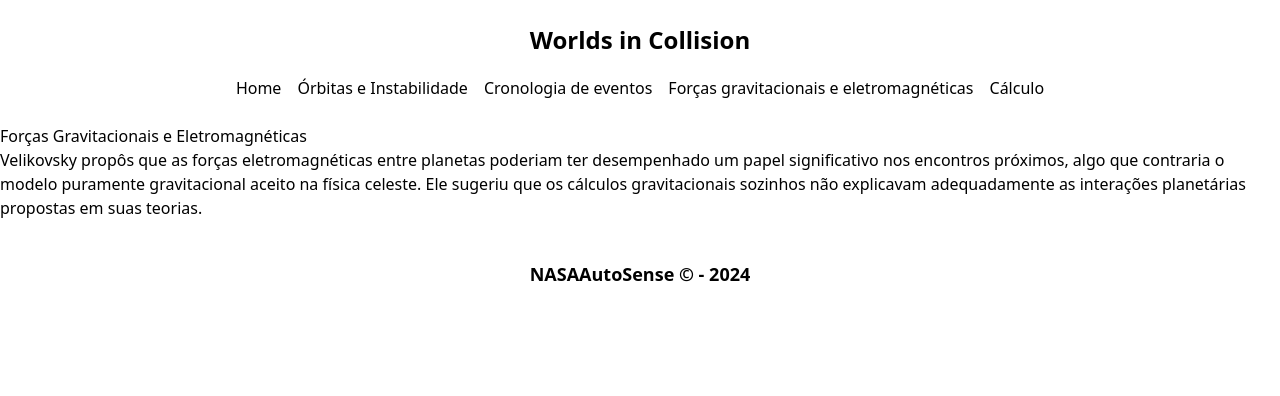
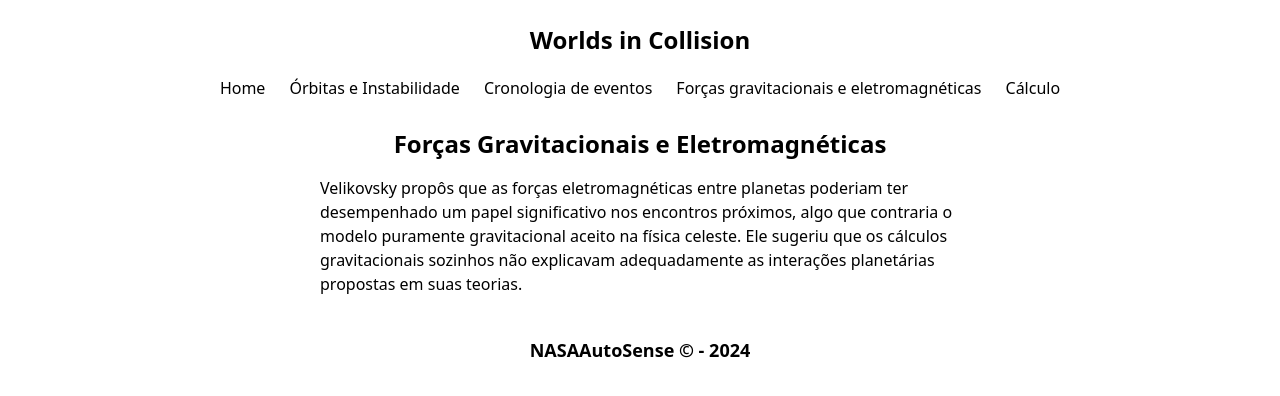
Before and after one commit to Erick0105/CP5-Front, a Next.js app in the folder worlds-collision/: page /forcas in a window 1280 px wide. Shown: the top 396 px of the page. Built offline with nearby package versions, Linux system fonts and the light colour scheme.

Commit message:
css outras paginas

```diff
--- a/worlds-collision/src/app/calculo/page.tsx
+++ b/worlds-collision/src/app/calculo/page.tsx
@@ -3,7 +3,7 @@ import React from 'react'
 export default function Calculo() {
   return (
     // adicionar imagem via API
-    <main>
+    <main className="conteudo">
         <h1>Velocidade e Trajetória de Vênus</h1>
 
         <h3>Velikovsky propôs que Vênus teria sido expulsa de Júpiter como um cometa e, em seguida, passou perto da Terra antes de se estabelecer na sua órbita atual. Isso teria ocorrido num curto período de tempo, algo que desafiava as equações de mecânica orbital clássica, que sugerem que as mudanças de órbita de planetas e corpos celestes são lentas e estáveis.</h3>
--- a/worlds-collision/src/app/eventos/page.tsx
+++ b/worlds-collision/src/app/eventos/page.tsx
@@ -3,7 +3,7 @@ import React from 'react'
 export default function Eventos() {
   return (
     // adicionar imagem via API
-    <main>
+    <main className="conteudo">
         <h1>Cronologia dos Eventos</h1>
 
         <h3>Ele questionou a cronologia aceita de eventos históricos e astronômicos, propondo que certos eventos catastróficos ocorreram em tempos muito mais recentes do que a ciência convencional sugere. A ideia de que planetas poderiam ter mudado de órbita tão recentemente desafiava as teorias astronômicas da época, que se baseavam em cálculos de órbitas estáveis por milhões de anos.</h3>
--- a/worlds-collision/src/app/forcas/page.tsx
+++ b/worlds-collision/src/app/forcas/page.tsx
@@ -3,7 +3,7 @@ import React from 'react'
 export default function Forcas() {
   return (
     // Adicionar imagem via API
-    <main>
+    <main className="conteudo">
         <h1>Forças Gravitacionais e Eletromagnéticas</h1>
 
         <h3>Velikovsky propôs que as forças eletromagnéticas entre planetas poderiam ter desempenhado um papel significativo nos encontros próximos, algo que contraria o modelo puramente gravitacional aceito na física celeste. Ele sugeriu que os cálculos gravitacionais sozinhos não explicavam adequadamente as interações planetárias propostas em suas teorias.</h3>
--- a/worlds-collision/src/app/globals.css
+++ b/worlds-collision/src/app/globals.css
@@ -3,7 +3,7 @@
 @tailwind utilities;
 
 @layer components{
-    .home{
+    .conteudo{
         @apply flex flex-col ml-80 gap-4 w-tamanho;
 
         & h1{
@@ -32,10 +32,10 @@
     .menu{
 
         & ul{
-            @apply flex gap-4;
+            @apply flex gap-6;
 
-            & a{
-                @apply hover:text-2xl delay-100 h-3;
+            & li{
+                @apply hover:text-2xl delay-100 h-7;
             }
         }
     }
@@ -43,4 +43,12 @@
     .footer{
         @apply text-lg flex flex-row items-center justify-center font-bold p-10;
     }
+
+    .not-found{
+        @apply grid justify-center gap-8 text-center p-10;
+
+        & h1{
+            @apply text-3xl font-bold;
+        }
+    }
 }
--- a/worlds-collision/src/app/not-found.tsx
+++ b/worlds-collision/src/app/not-found.tsx
@@ -2,7 +2,7 @@ import Image from "next/image";
 
 export default function NotFound() {
     return (
-      <div>
+      <div className="not-found">
         <h1>404 - NotFound</h1>
         <h2>This page could not be found.</h2>
 
--- a/worlds-collision/src/app/orbitas/page.tsx
+++ b/worlds-collision/src/app/orbitas/page.tsx
@@ -3,7 +3,7 @@ import React from 'react'
 export default function Orbitas() {
   return (
     // Adicionar imagem via API
-    <main>
+    <main className="conteudo">
         <h1>Órbitas Planetárias e Instabilidade</h1>
 
         <h3>Velikovsky sugeriu que Vênus, Marte e outros corpos celestes poderiam ter passado perto da Terra, perturbando as órbitas planetárias de forma significativa. Isso implicava em uma instabilidade no sistema solar que não era compatível com os cálculos newtonianos de órbitas estáveis a longo prazo.</h3>
--- a/worlds-collision/src/app/page.tsx
+++ b/worlds-collision/src/app/page.tsx
@@ -2,7 +2,7 @@ import React from 'react'
 
 export default function Home() {
   return (
-    <main className="home">
+    <main className="conteudo">
       <h1>As obras de --Velikovsky--</h1>
       <h2>Essas obras de Valkovsky ajudaram a avançar a compreensão das interações cósmicas e suas consequências para a formação e evolução dos planetas, influenciando estudos posteriores na astrofísica e na cosmologia.</h2>
       <ol>
```
